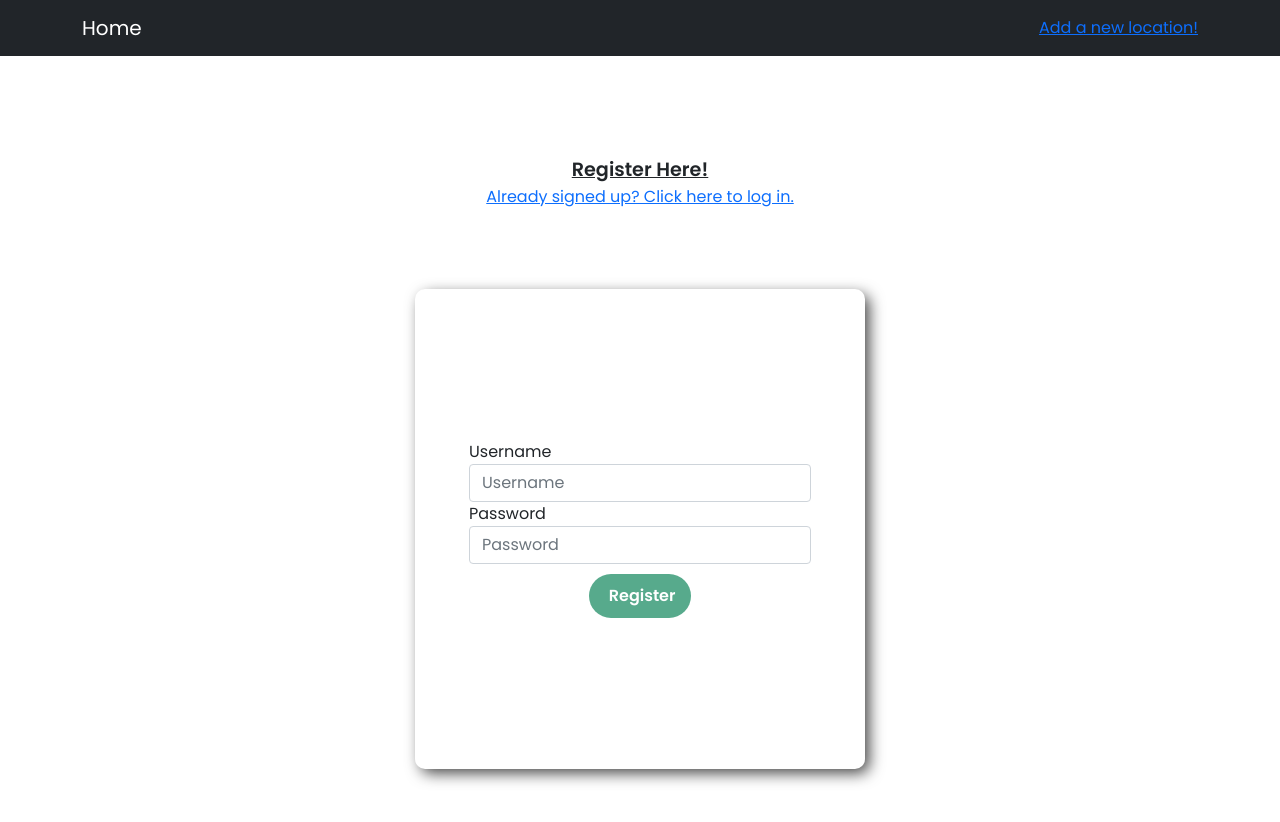
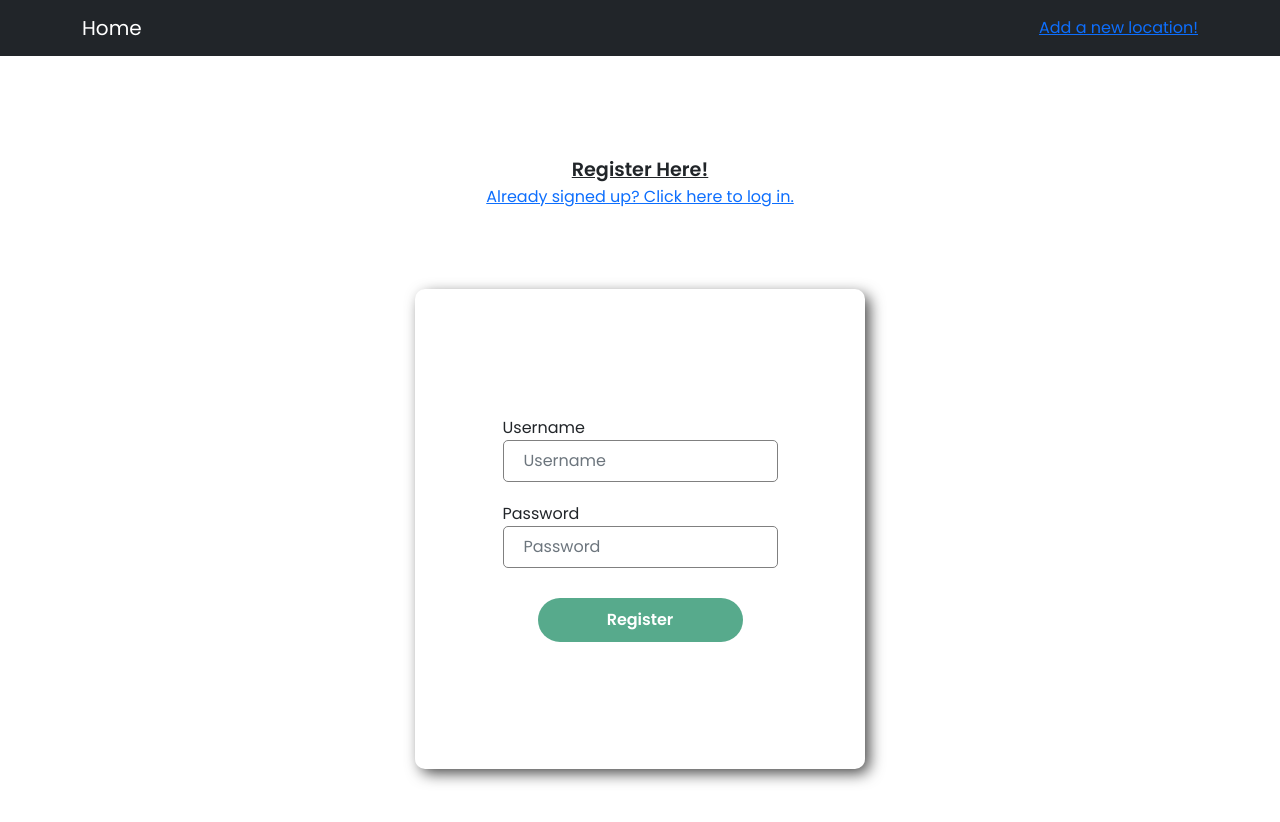
Before and after one commit to koogler/gotta-go, a React (Create React App) app: page /register in a window 1280 px wide. Shown: the top 822 px of the page. Built offline with nearby package versions, Linux system fonts and the light colour scheme.

Commit message:
styled registration form

```diff
--- a/src/components/Register/Register.js
+++ b/src/components/Register/Register.js
@@ -2,6 +2,8 @@ import React, { useContext, useState } from "react";
 import { LocationsContext } from '../../context/LocationsContext';
 import LocationFind from '../../api/LocationFind';
 import { useNavigate, Link } from "react-router-dom";
+
+import "./Register.scss"
 
 export default function Register() {
 
--- /dev/null
+++ b/src/components/Register/Register.scss
@@ -0,0 +1,65 @@
+* {
+  box-sizing: border-box;
+}
+
+body {
+  margin: 0;
+  height: 100vh;
+  font-family: 'Poppins', sans-serif;
+}
+
+.login-form {
+  display: flex;
+  flex-direction: column;
+  justify-content: center;
+  align-items: center;
+  margin-top: 100px;
+}
+
+.title {
+  font-size: larger;
+}
+
+.form-container {
+  display: flex;
+  flex-direction: column;
+  justify-content: center;
+  align-items: center;
+  height: 80vh;
+  padding: 50px;
+  // margin-top: 10px;
+}
+
+.form {
+  background-color: white;
+  width: 450px;
+  padding: 20px;
+  margin: 30px;
+  border-radius: 10px;
+  display: flex;
+  flex-direction: column;
+  align-items: center;
+  box-shadow: 5px 5px 15px -1px rgba(0, 0, 0, 0.75);
+}
+
+.form-control {
+  width: 275px;
+  margin-bottom: 20px;
+  height: 40px;
+  border-radius: 5px;
+  border: 1px solid gray;
+  padding: 20px;
+  font-family: 'Poppins', sans-serif;
+}
+
+.button {
+  width: 50%;
+  padding: 10px 10px ;
+  border-radius: 30px;
+  margin-top: 10px;
+  color: white;
+  background-color: #57AA8C;
+  border: none;
+  font-weight: 600;
+  cursor: pointer;
+}
```
